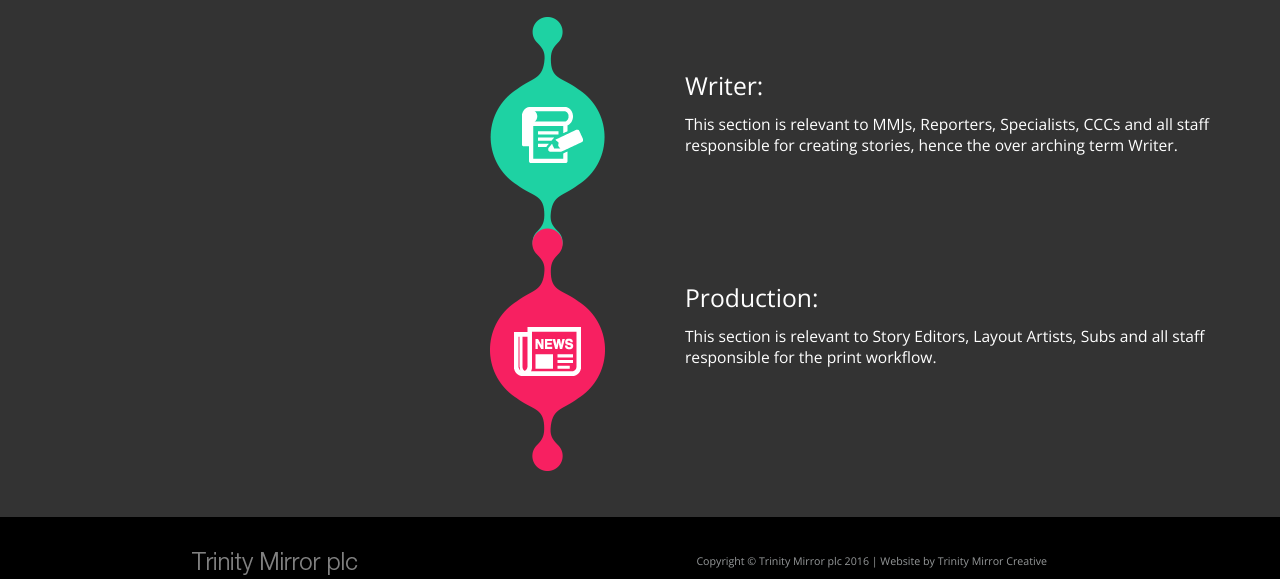
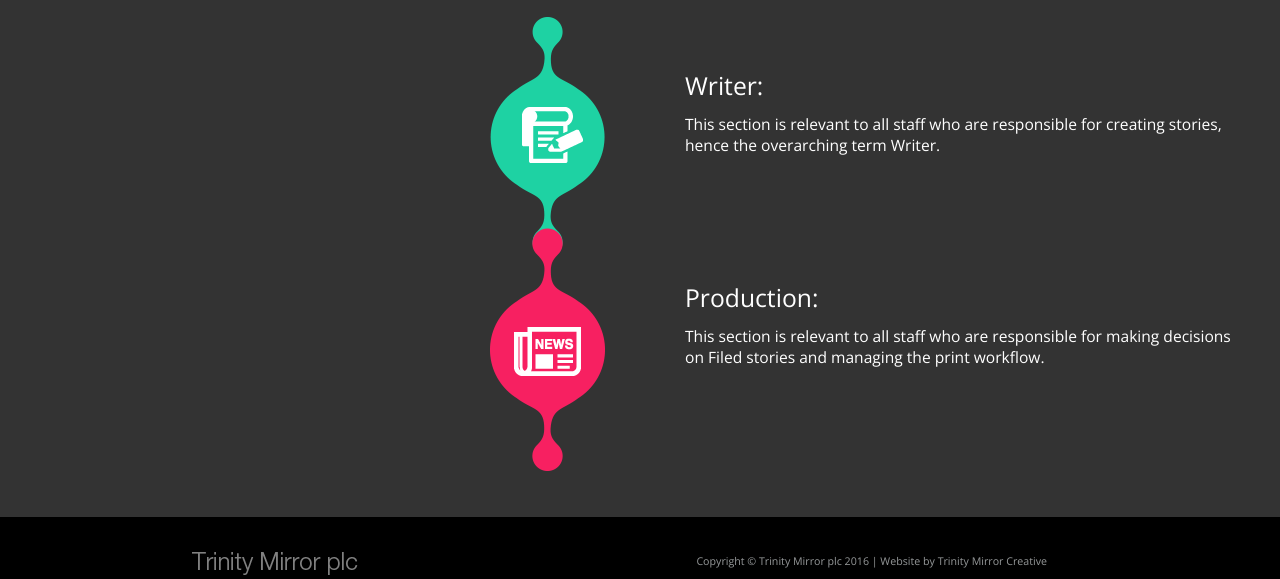
Before and after one commit to reachplc/tm-gcit.com, a WordPress theme: the page made by html/app/themes/gcit/page-contentwatch.php in a window 1280 px wide. Shown: the part 1741-2320 px from the top of the page. Run offline with PHP 8.4 and a stand-in for WordPress, Linux system fonts and the light colour scheme; the site name, menu and one post (Sample post) are stand-ins, and other content is empty; some libraries are stand-ins or nearby versions.

Commit message:
trying to fix errors

```diff
--- a/html/app/themes/gcit/footer.php
+++ b/html/app/themes/gcit/footer.php
@@ -34,7 +34,7 @@
   <div class="row black-bk">
     <div class="copyright wrapper top">
       <div class="large-3 columns no-pad m-tb"><img src="<?php echo esc_url( get_template_directory_uri() . '/images/trinity-logo-grey.png' ); ?>" /></div>
-      <div class="copyright large-9 columns text-right no-pad m-tb"><span class="grey-mid-txt">Copyright &copy; Trinity Mirror plc <?php echo date( 'Y' ) ?> | Website by Trinity Mirror Creative</span>
+      <div class="copyright large-9 columns text-right no-pad m-tb"><span class="grey-mid-txt">Copyright &copy; Trinity Mirror plc <?php the_date( 'Y' ) ?> | Website by Trinity Mirror Creative</span>
       </div>
     </div>
   </div>
--- a/html/app/themes/gcit/functions.php
+++ b/html/app/themes/gcit/functions.php
@@ -80,7 +80,7 @@ function twentythirteen_setup() {
      * See http://codex.wordpress.org/Post_Formats
 	 */
 	add_theme_support( 'post-formats', array(
-		'aside', 'audio', 'chat', 'gallery', 'image', 'link', 'quote', 'status', 'video'
+		'aside', 'audio', 'chat', 'gallery', 'image', 'link', 'quote', 'status', 'video',
 	) );
 
 	// This theme uses wp_nav_menu() in one location.
@@ -188,6 +188,12 @@ function twentythirteen_scripts_styles() {
 
 	wp_enqueue_script( 'modernizr', get_template_directory_uri() . '/js/modernizr.js', array( 'jquery' ), '2016-03-31', true );
 
+	wp_enqueue_script( 'fixed-header', get_template_directory_uri() . 'js/fixed-header.js', array( 'jquery' ), '2016-03-31', true );
+
+	wp_enqueue_script( 'respond', get_template_directory_uri() . '/js/lib/respond.min.js', array( 'jquery' ), '2016-03-31', true );
+
+	wp_enqueue_script( 'printshiv', get_template_directory_uri() . '/js/lib/html5shiv-printshiv.js', array( 'jquery' ), '2016-03-31', true );
+
 	wp_enqueue_script( 'googleapis', get_template_directory_uri() . 'http://ajax.googleapis.com/ajax/libs/jquery/1.8.3/jquery.min.js', array( 'jquery' ), '2016-03-31', true );
 
 	wp_enqueue_script( 'careers-search', get_template_directory_uri() . '/js/search.js', array( 'jquery' ), '2014-06-24', true );
@@ -218,7 +224,7 @@ function careers_scripts_videos() {
 	global $page;
 	if ( 'useful-guides' == $page ) {
 
-	wp_enqueue_script( 'videos-fitvid', get_template_directory_uri() . '/js/lib/jquery.fitvids.js', array('jquery'), '20140218', true );
+	wp_enqueue_script( 'videos-fitvid', get_template_directory_uri() . '/js/lib/jquery.fitvids.js', array( 'jquery' ), '20140218', true );
 
 	}
 }
@@ -509,12 +515,12 @@ function twentythirteen_the_attached_image() {
 	$attachment_ids = get_posts( array(
 		'post_parent'    => $post->post_parent,
 		'fields'         => 'ids',
-		'numberposts'    => -1,
+		'numberposts'    => 0,
 		'post_status'    => 'inherit',
 		'post_type'      => 'attachment',
 		'post_mime_type' => 'image',
 		'order'          => 'ASC',
-		'orderby'        => 'menu_order ID'
+		'orderby'        => 'menu_order ID',
 	) );
 
 	// If there is more than 1 attachment in a gallery...
--- a/html/app/themes/gcit/home.php
+++ b/html/app/themes/gcit/home.php
@@ -410,7 +410,7 @@ In January 2015 Ben became a full time member of the GCIT team.
   <div class="black-bk">
       <div class="large-3 columns"><img src="<?php echo esc_url( get_template_directory_uri() . '/images/gcit_logo.png' ); ?>" class="footer"/>
       </div>
-      <div class="copyright large-9 columns text-right m-tb"><span class="grey-mid-txt">Copyright &copy; Trinity Mirror plc <?php echo date( 'Y' ) ?> | Website by Trinity Mirror Creative</span>
+      <div class="copyright large-9 columns text-right m-tb"><span class="grey-mid-txt">Copyright &copy; Trinity Mirror plc <?php the_date( 'Y' ) ?> | Website by Trinity Mirror Creative</span>
       </div>
   </div>
 
--- a/html/app/themes/gcit/page-contentwatch.php
+++ b/html/app/themes/gcit/page-contentwatch.php
@@ -83,14 +83,12 @@ into work areas and individual functions.</p>
     <div class="large-6 right">
         <div class="how-cell-dark-right1"><a href="<?php echo esc_url( home_url( '/contentwatch/regional-resources/writer' ) ); ?>">
           <a href="<?php echo esc_url( home_url( '/contentwatch/regional-resources/writer' ) ); ?>"><h1>Writer:</h1></a>
-          <h2>This section is relevant to MMJs, Reporters, Specialists, CCCs and all staff
-responsible for creating stories, hence the over arching term Writer.</h2>
+          <h2>This section is relevant to all staff who are responsible for creating stories, hence the overarching term Writer.</h2>
 
         </div>
         <div class="how-cell-dark-right3">
           <a href="<?php echo esc_url( home_url( '/contentwatch/regional-resources/production' ) ); ?>"><h1>Production:</h1></a>
-          <h2>This section is relevant to Story Editors, Layout Artists, Subs and all staff
-responsible for the print workflow.</h2>
+          <h2>This section is relevant to all staff who are responsible for making decisions on Filed stories and managing the print workflow.</h2>
 
         </div>
     </div>
```
